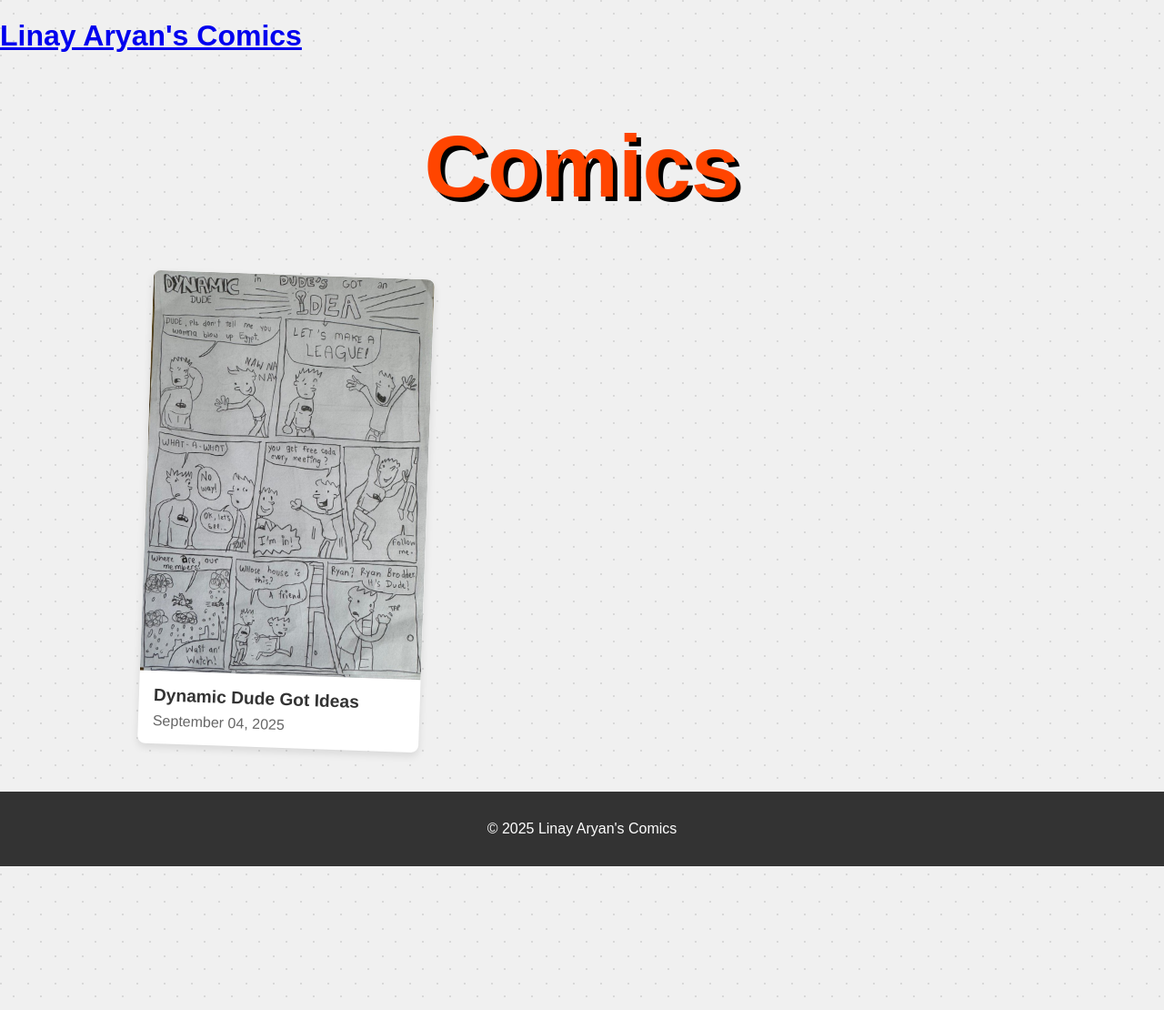
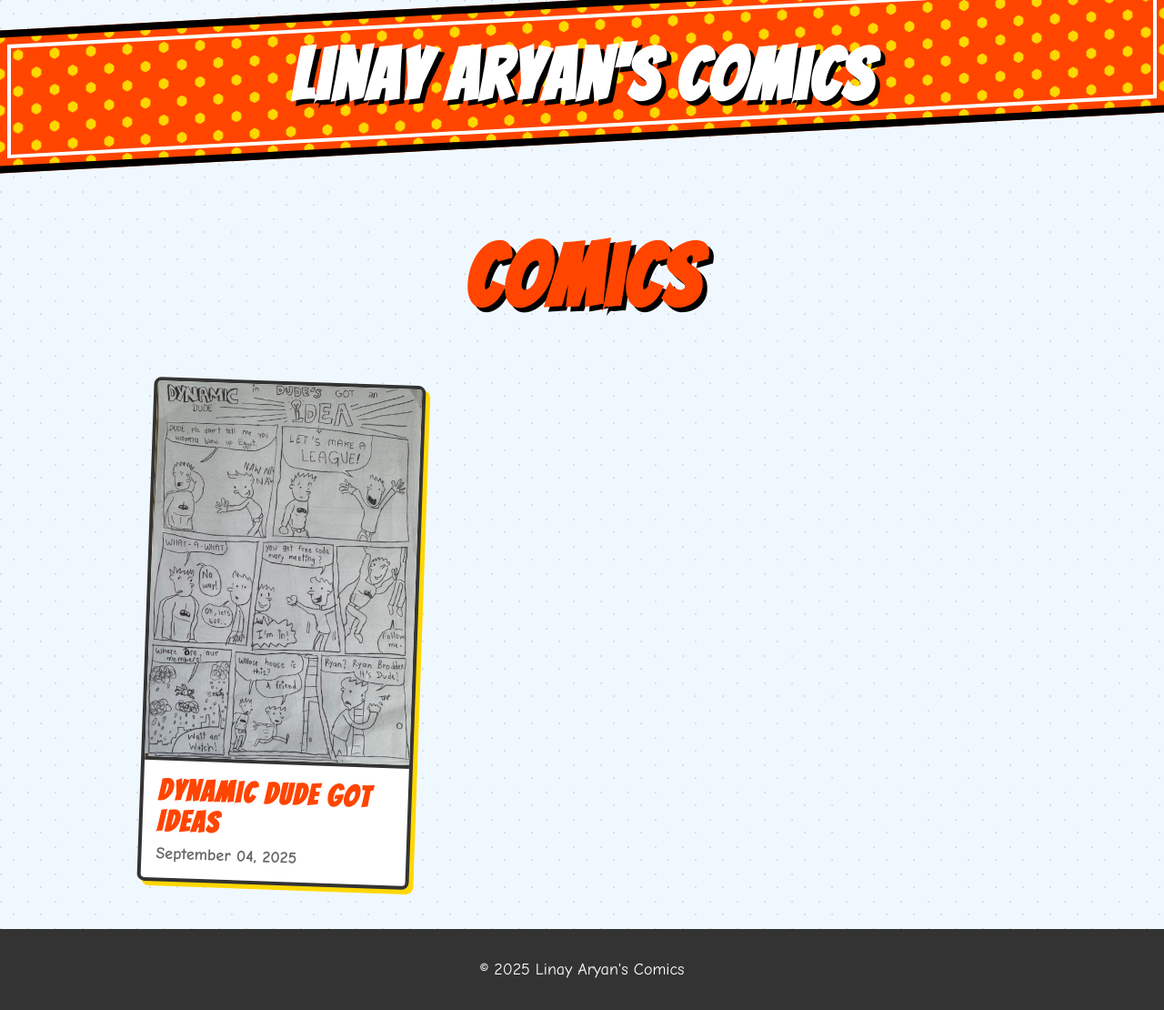
Before and after one commit to harishbn/linay-comics, a Jekyll site: the page built from index.md, in a window 1280 px wide. Shown: the whole page at 91% size. Built offline with Jekyll 4.4.1, drawn with Linux system fonts in a browser that asks for light colours.

Commit message:
Fix: Restore and correct stylesheet

```diff
--- a/assets/css/style.css
+++ b/assets/css/style.css
@@ -1,22 +1,69 @@
+/* Comic Theme Styles */
 body {
-    font-family: sans-serif;
+    font-family: 'Comic Neue', cursive;
     margin: 0;
-    background-color: #f0f0f0;
+    background-color: #f0f8ff; /* Light Alice Blue background */
     color: #333;
+    font-size: 18px;
 }
 
-heade.strip img {
-    max-width: 100%;
-    max-height: 75vh; /* Limit image height to 75% of viewport height */
-    height: auto;
-    border: 4px solid #333;
-    border-radius: 4px;
-    display: block;
-    margin: 0 auto; /* Center the image */
-}   background-color: #333;
+h1, h2, h3, h4, h5, h6 {
+    font-family: 'Bangers', cursive;
+    letter-spacing: 2px;
+}
+
+header {
+    background-color: #ff4500; /* OrangeRed */
+    background-image: radial-gradient(circle, #ffd700 20%, transparent 20%),
+                      radial-gradient(circle, #ffd700 20%, transparent 20%);
+    background-size: 40px 40px;
+    background-position: 0 0, 20px 20px;
     color: white;
-    padding: 1rem;
+    padding: 2rem 1rem 1.5rem;
     text-align: center;
+    border-bottom: 8px solid #000;
+    border-top: 8px solid #000;
+    transform: skew(0, -3deg);
+    margin-bottom: 3rem;
+    position: relative;
+}
+
+header:before {
+    content: '';
+    position: absolute;
+    top: 8px;
+    left: 8px;
+    right: 8px;
+    bottom: 8px;
+    border: 4px solid #fff;
+    z-index: 0;
+}
+
+header h1 {
+    font-size: 5rem;
+    margin: 0;
+    transform: skew(0, 3deg);
+    text-shadow: 5px 5px 0px #000000;
+    position: relative;
+    z-index: 1;
+    animation: bounce-in 0.6s ease-out;
+}
+
+@keyframes bounce-in {
+    0% {
+        opacity: 0;
+        transform: skew(0, 3deg) scale(0.3);
+    }
+    50% {
+        opacity: 1;
+        transform: skew(0, 3deg) scale(1.05);
+    }
+    70% {
+        transform: skew(0, 3deg) scale(0.9);
+    }
+    100% {
+        transform: skew(0, 3deg) scale(1);
+    }
 }
 
 header a {
@@ -36,25 +83,38 @@ footer {
     margin-top: 2rem;
     background-color: #333;
     color: white;
+    font-family: 'Comic Neue', cursive;
 }
 
 /* Gallery Styles */
 .comic-gallery {
     display: grid;
     grid-template-columns: repeat(auto-fill, minmax(250px, 1fr));
-    gap: 1rem;
+    gap: 2rem;
 }
 
 .comic-card {
     background-color: white;
+    border: 4px solid #333;
     border-radius: 8px;
-    box-shadow: 0 4px 8px rgba(0,0,0,0.1);
+    box-shadow: 5px 5px 0px #ffd700;
     overflow: hidden;
-    transition: transform 0.2s;
+    transition: transform 0.2s, box-shadow 0.2s;
 }
 
-.comic-card:hover {
-    transform: translateY(-5px);
+.comic-gallery .comic-card:nth-child(3n+1) {
+    transform: rotate(2deg);
+}
+.comic-gallery .comic-card:nth-child(3n+2) {
+    transform: rotate(-2deg);
+}
+.comic-gallery .comic-card:nth-child(3n+3) {
+    transform: rotate(1deg);
+}
+
+.comic-gallery .comic-card:hover {
+    transform: translateY(-10px) scale(1.05) rotate(0);
+    box-shadow: 10px 10px 0px #ff4500;
 }
 
 .comic-card a {
@@ -66,6 +126,7 @@ footer {
     width: 100%;
     height: auto;
     display: block;
+    border-bottom: 4px solid #333;
 }
 
 .comic-info {
@@ -74,36 +135,36 @@ footer {
 
 .comic-info h2 {
     margin: 0 0 0.5rem 0;
-    font-size: 1.2rem;
+    font-size: 2rem;
+    color: #ff4500;
 }
 
 .comic-info p {
     margin: 0;
     color: #666;
+    font-weight: bold;
 }
 
 /* Comic Page Styles */
 .comic-page {
     background-color: white;
     padding: 2rem;
+    border: 4px solid #333;
     border-radius: 8px;
 }
 
 .comic-page h2 {
     text-align: center;
+    font-size: 3rem;
+    color: #ff4500;
 }
 
 .comic-date {
     text-align: center;
     color: #666;
     margin-bottom: 2rem;
-}
-
-.comic-strips img {
-    width: 100%;
-    margin-bottom: 1rem;
-    border: 1px solid #ddd;
-    border-radius: 4px;
+    font-weight: bold;
+    font-size: 1.2rem;
 }
 
 /* Strip Gallery */
@@ -121,9 +182,12 @@ footer {
 
 .strip img {
     max-width: 100%;
+    max-height: 75vh; /* Limit image height to 75% of viewport height */
     height: auto;
-    border: 1px solid #ddd;
+    border: 4px solid #333;
     border-radius: 4px;
+    display: block;
+    margin: 0 auto; /* Center the image */
 }
 
 .gallery-nav {
@@ -135,22 +199,36 @@ footer {
 }
 
 .gallery-nav button {
+    font-family: 'Bangers', cursive;
+    letter-spacing: 1px;
     padding: 0.75rem 1.5rem; /* Larger buttons */
-    font-size: 1.1rem;
+    font-size: 1.5rem;
     cursor: pointer;
-    border: 1px solid #ccc;
-    border-radius: 4px;
-    background-color: #f0f0f0;
+    border: 3px solid #333;
+    border-radius: 8px;
+    background-color: #ffd700;
+    color: #333;
+    box-shadow: 3px 3px 0px #000;
+    transition: transform 0.1s, box-shadow 0.1s;
+}
+
+.gallery-nav button:active {
+    transform: translateY(3px);
+    box-shadow: 0px 0px 0px #000;
 }
 
 .gallery-nav button:disabled {
     cursor: not-allowed;
     opacity: 0.5;
+    background-color: #ccc;
+    box-shadow: none;
+    transform: none;
 }
 
 .strip-counter {
-    font-size: 1rem;
-    color: #666;
+    font-size: 1.5rem;
+    color: #333;
+    font-weight: bold;
 }
 
 .strips-container {
@@ -161,15 +239,19 @@ footer {
     position: absolute;
     top: 50%;
     transform: translateY(-50%);
-    background-color: rgba(0, 0, 0, 0.5);
-    color: white;
-    border: none;
+    background-color: rgba(255, 215, 0, 0.8); /* Gold with transparency */
+    color: #333;
+    border: 3px solid #333;
     font-size: 2rem;
     padding: 1rem;
     cursor: pointer;
     z-index: 10;
     opacity: 0;
     transition: opacity 0.3s;
+    border-radius: 50%;
+    width: 60px;
+    height: 60px;
+    line-height: 30px;
 }
 
 .strips-container:hover .prev-arrow,
@@ -178,13 +260,11 @@ footer {
 }
 
 .prev-arrow {
-    left: 0;
-    border-radius: 0 5px 5px 0;
+    left: 10px;
 }
 
 .next-arrow {
-    right: 0;
-    border-radius: 5px 0 0 5px;
+    right: 10px;
 }
 
 .prev-arrow:disabled, .next-arrow:disabled {
@@ -207,18 +287,3 @@ body.homepage {
     text-shadow: 5px 5px 0 #000;
     margin: 2rem 0 4rem 0;
 }
-
-.comic-gallery .comic-card:nth-child(3n+1) {
-    transform: rotate(2deg);
-}
-.comic-gallery .comic-card:nth-child(3n+2) {
-    transform: rotate(-2deg);
-}
-.comic-gallery .comic-card:nth-child(3n+3) {
-    transform: rotate(1deg);
-}
-
-.comic-gallery .comic-card:hover {
-    transform: translateY(-10px) scale(1.05) rotate(0);
-    box-shadow: 10px 10px 0px #ff4500;
-}
```
